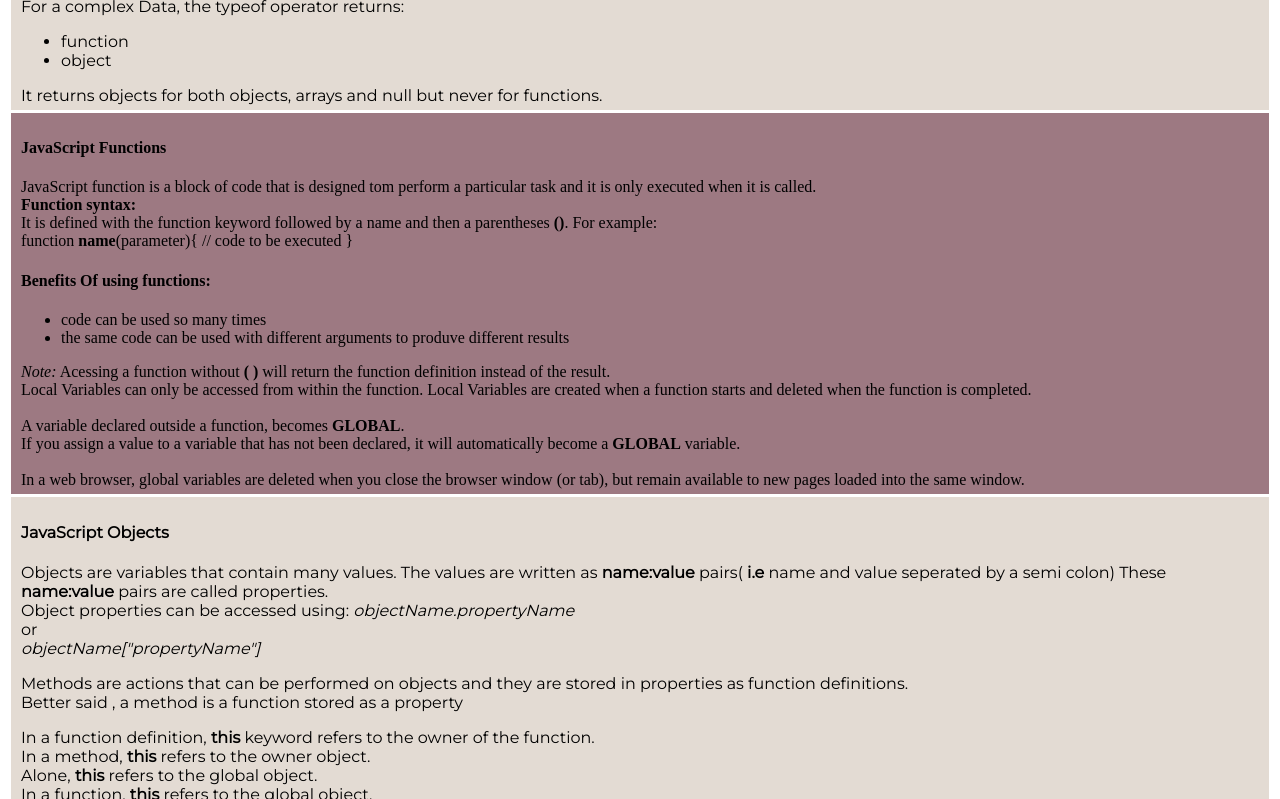
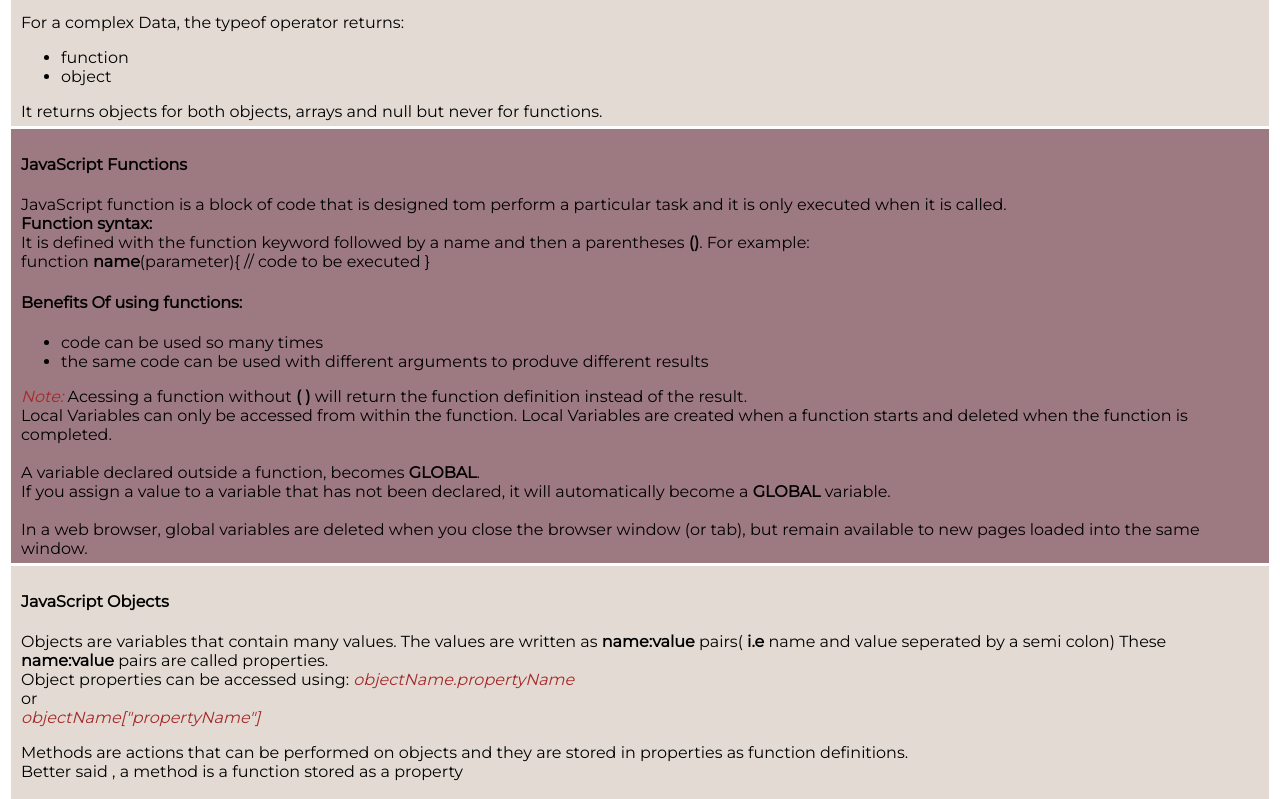
Before and after one commit to fermac1/SCAbenin-Bootcamp-Task1, a plain HTML site: page SCAbenin-Bootcamp-Task1/index.html in a window 1280 px wide. Shown: the part 2001-2800 px from the top of the page. Drawn offline with Linux system fonts and the light colour scheme.

Commit message:
Update style.css

```diff
--- a/SCAbenin-Bootcamp-Task1/style.css
+++ b/SCAbenin-Bootcamp-Task1/style.css
@@ -8,7 +8,11 @@
 .second{
     background: #9D7982;
     margin: 3px;
+    font-family: Montserrat;
     padding: 5px 10px;
+}
+i{
+    color: brown;
 }
 table{
     border-collapse: collapse;
```
